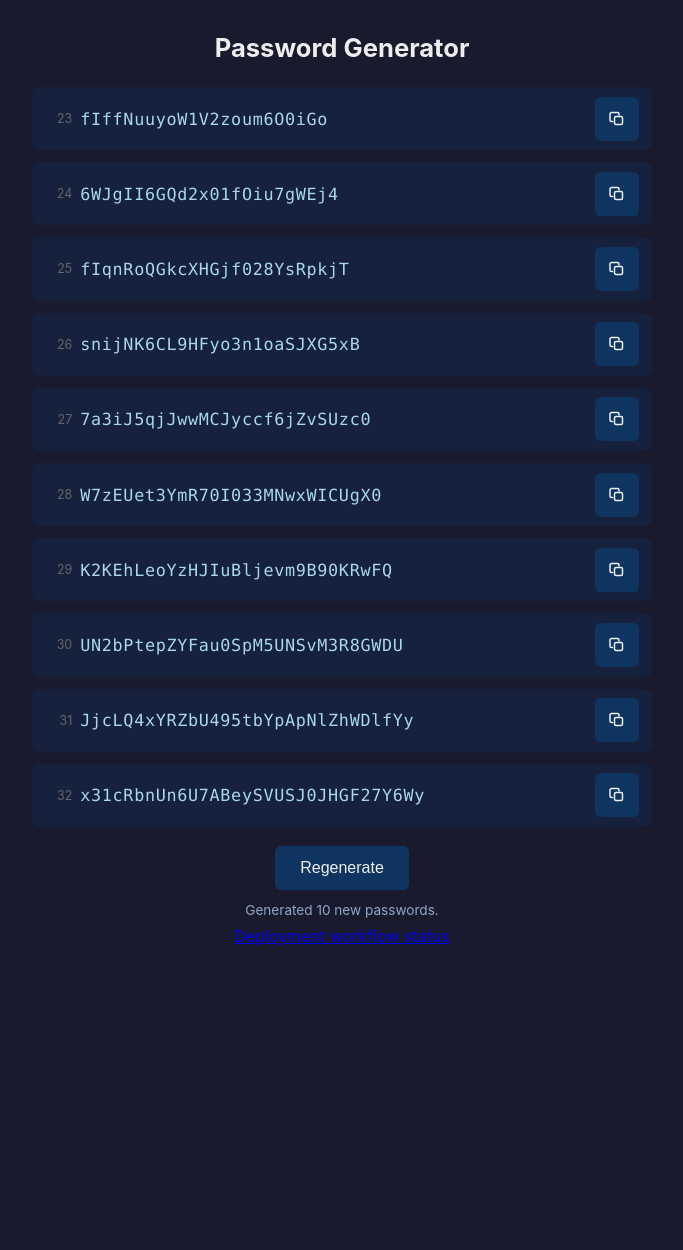
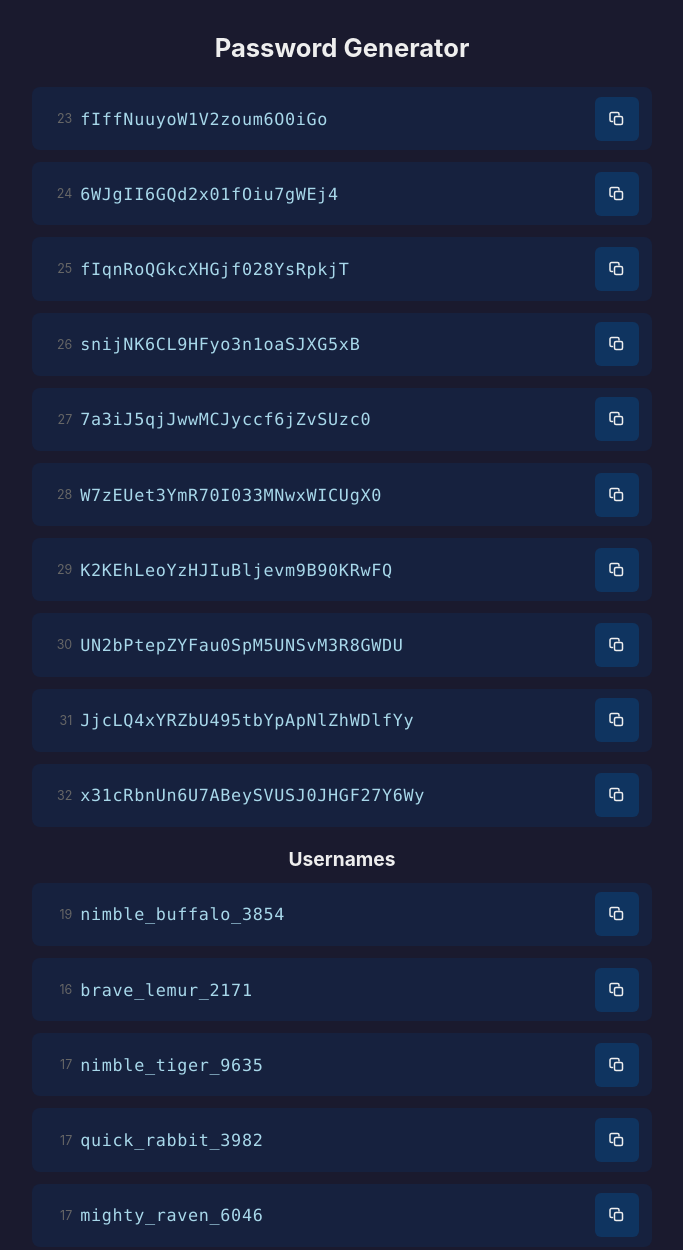
Before and after one commit to fabian20ro/password-generator, a website built with Vite: page index.html in a window 1280 px wide. Shown: the top 1250 px of the page, without its empty margins (298-981 px from the left). Before the commit the page ends 978 px from the top, so only its background shows below. Built offline with nearby package versions, Linux system fonts and the light colour scheme.

Commit message:
Add generated usernames section beneath passwords

```diff
--- a/index.html
+++ b/index.html
@@ -20,6 +20,7 @@
     padding: 2rem;
   }
   h1 { margin-bottom: 1.5rem; font-size: 1.6rem; }
+  h2 { margin-top: 1.25rem; margin-bottom: 0.75rem; font-size: 1.2rem; }
   .passwords { display: flex; flex-direction: column; gap: 0.75rem; width: 100%; max-width: 620px; }
   .row {
     display: flex;
@@ -90,6 +91,8 @@
 
 <h1>Password Generator</h1>
 <div class="passwords" id="passwords"></div>
+<h2>Usernames</h2>
+<div class="passwords" id="usernames"></div>
 <button id="regenerate">Regenerate</button>
 <p id="status" class="status" aria-live="polite"></p>
 <div id="sr-status" class="sr-only" aria-live="polite" aria-atomic="true"></div>
--- a/src/main.ts
+++ b/src/main.ts
@@ -8,6 +8,22 @@ const CHECK_ICON = `<svg width="16" height="16" viewBox="0 0 16 16" fill="none"
 const DEFAULT_COPY_LABEL = "Copy password";
 const COPIED_COPY_LABEL = "Password copied";
 const ERROR_COPY_LABEL = "Copy failed";
+
+const USERNAME_ADJECTIVES = [
+  "agile", "brave", "calm", "clever", "curious",
+  "eager", "fierce", "gentle", "happy", "jolly",
+  "kind", "lively", "mighty", "nimble", "playful",
+  "proud", "quick", "sly", "swift", "wild",
+] as const;
+
+const USERNAME_NOUNS = [
+  "antelope", "badger", "beaver", "buffalo", "cougar",
+  "dolphin", "eagle", "falcon", "fox", "jaguar",
+  "lemur", "lynx", "otter", "panther", "rabbit",
+  "raven", "tiger", "walrus", "wolf", "zebra",
+] as const;
+
+const USERNAME_COUNT = 10;
 
 const statusEl = document.getElementById("status") as HTMLParagraphElement;
 const srStatusEl = document.getElementById("sr-status") as HTMLDivElement;
@@ -32,7 +48,7 @@ async function copyToClipboard(text: string, btn: HTMLButtonElement): Promise<vo
     btn.classList.remove("error");
     btn.classList.add("copied");
     btn.setAttribute("aria-label", COPIED_COPY_LABEL);
-    announceStatus("Password copied to clipboard.");
+    announceStatus("Value copied to clipboard.");
 
     scheduleButtonReset(btn, 1500, () => {
       resetButtonState(btn);
@@ -51,14 +67,29 @@ async function copyToClipboard(text: string, btn: HTMLButtonElement): Promise<vo
   });
 }
 
-function generate(): void {
-  const container = document.getElementById("passwords") as HTMLDivElement;
+function randomIndex(maxExclusive: number): number {
+  return Math.floor(Math.random() * maxExclusive);
+}
+
+function randomFourDigitNumber(): string {
+  return String(randomIndex(10000)).padStart(4, "0");
+}
+
+function generateUsername(): string {
+  const adjective = USERNAME_ADJECTIVES[randomIndex(USERNAME_ADJECTIVES.length)];
+  const noun = USERNAME_NOUNS[randomIndex(USERNAME_NOUNS.length)];
+  return `${adjective}_${noun}_${randomFourDigitNumber()}`;
+}
+
+function generateUsernames(count: number): string[] {
+  return Array.from({ length: count }, () => generateUsername());
+}
+
+function renderRows(container: HTMLDivElement, values: string[]): void {
   container.innerHTML = "";
-  const passwords = generateAll();
-  announceStatus(`Generated ${passwords.length} new passwords.`);
 
-  passwords.forEach((pw) => {
-    const len = pw.length;
+  values.forEach((value) => {
+    const len = value.length;
 
     const row = document.createElement("div");
     row.className = "row";
@@ -68,14 +99,14 @@ function generate(): void {
     lenSpan.textContent = String(len);
 
     const code = document.createElement("code");
-    code.textContent = pw;
+    code.textContent = value;
 
     const btn = document.createElement("button");
     btn.className = "copy-btn";
     btn.type = "button";
     btn.innerHTML = COPY_ICON;
     btn.setAttribute("aria-label", `${DEFAULT_COPY_LABEL} (${len} characters)`);
-    btn.onclick = () => copyToClipboard(pw, btn);
+    btn.onclick = () => copyToClipboard(value, btn);
 
     row.appendChild(lenSpan);
     row.appendChild(code);
@@ -84,5 +115,18 @@ function generate(): void {
   });
 }
 
+function generate(): void {
+  const passwordContainer = document.getElementById("passwords") as HTMLDivElement;
+  const usernameContainer = document.getElementById("usernames") as HTMLDivElement;
+
+  const passwords = generateAll();
+  const usernames = generateUsernames(USERNAME_COUNT);
+
+  renderRows(passwordContainer, passwords);
+  renderRows(usernameContainer, usernames);
+
+  announceStatus(`Generated ${passwords.length} new passwords and ${usernames.length} usernames.`);
+}
+
 document.getElementById("regenerate")?.addEventListener("click", generate);
 generate();
```
Also changed, not shown: ITERATION_LOG.md (+8 -0 lines).
